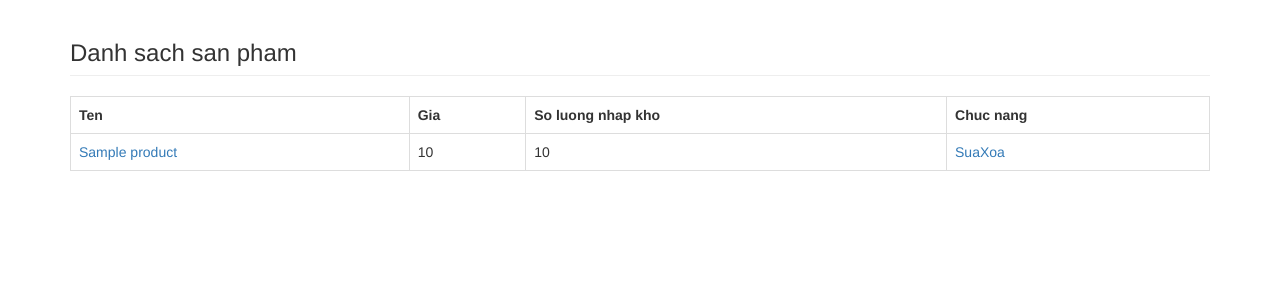
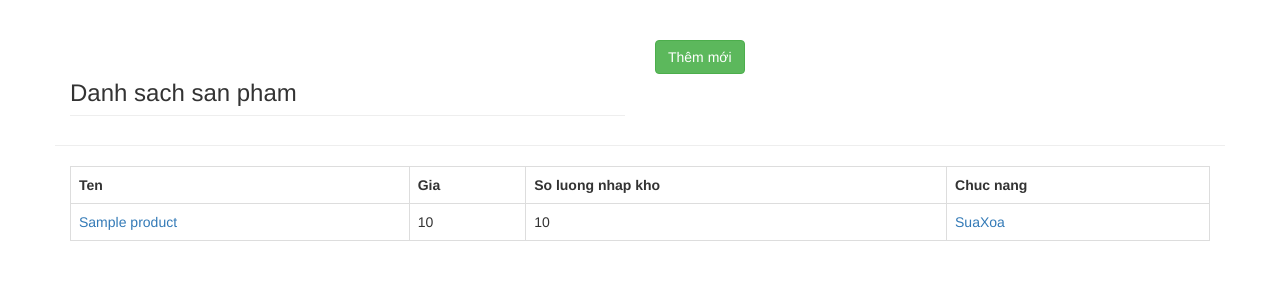
Before and after one commit to php108e/php1810_source, a PHP site: page / in a window 1280 px wide. Shown: the top 300 px of the page. Run offline with PHP 8.4, Linux system fonts and the light colour scheme; tables that the repository leaves empty hold one stand-in row (values such as "Sample post").

Commit message:
Update index.php

```diff
--- a/php_mysql/index.php
+++ b/php_mysql/index.php
@@ -22,7 +22,16 @@
 		//Biểu diễn dữ liệu
 		?>
 		<div class="container">
-			<h3 class="page-header">Danh sach san pham</h3>
+			<div class="row page-header">
+				<div class="col-xs-6">
+					<h3 class="page-header">Danh sach san pham</h3>
+				</div>
+				<div class="col-xs-6">
+					<a href="create.php " class="
+					btn btn-success">Thêm mới</a>
+				</div>
+			</div>
+
 			<table class="table table-hover table-bordered table-responsive">
 				<tr>
 					<th>Ten</th><th>Gia</th><th>So luong nhap kho</th><th>Chuc nang</th>
```
